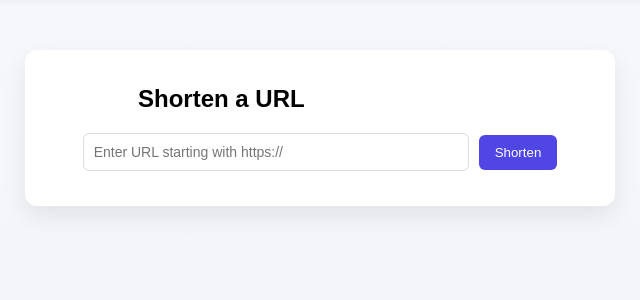
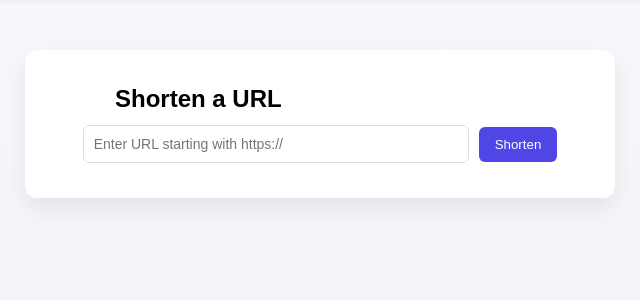
Before and after one commit to resharthy-g/url-shortener, a Flask app: page / in a window 1280 px wide. Shown: the part 53-353 px from the top of the page, without its empty margins (320-960 px from the left). Run offline with Flask 3, Linux system fonts and the light colour scheme.

Commit message:
fix title alignment

```diff
--- a/static/style.css
+++ b/static/style.css
@@ -49,12 +49,11 @@ body {
 
 }
 
-/* align title with input box */
-
 .container h2 {
-    width: 70%;
-    margin: 0 auto 20px auto;
     text-align: left;
+    margin-bottom: 12px;
+    margin-top: 0;
+    padding-left: 55px;
 }
 
 
```
